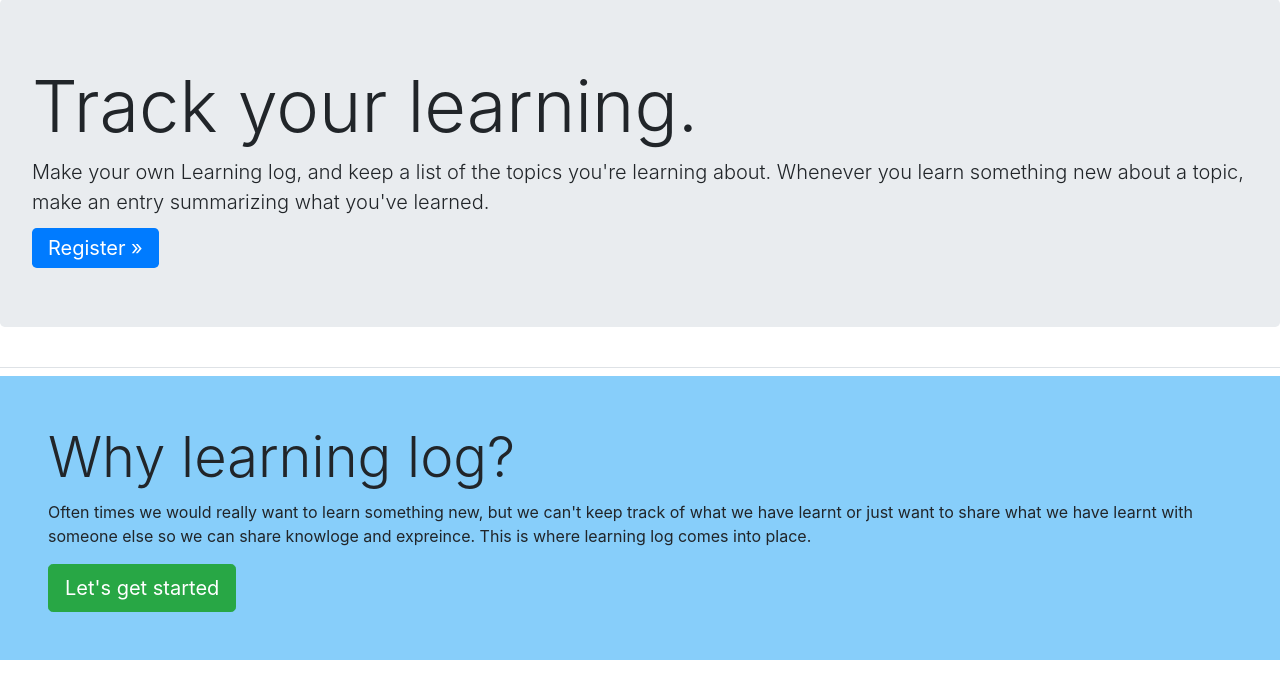
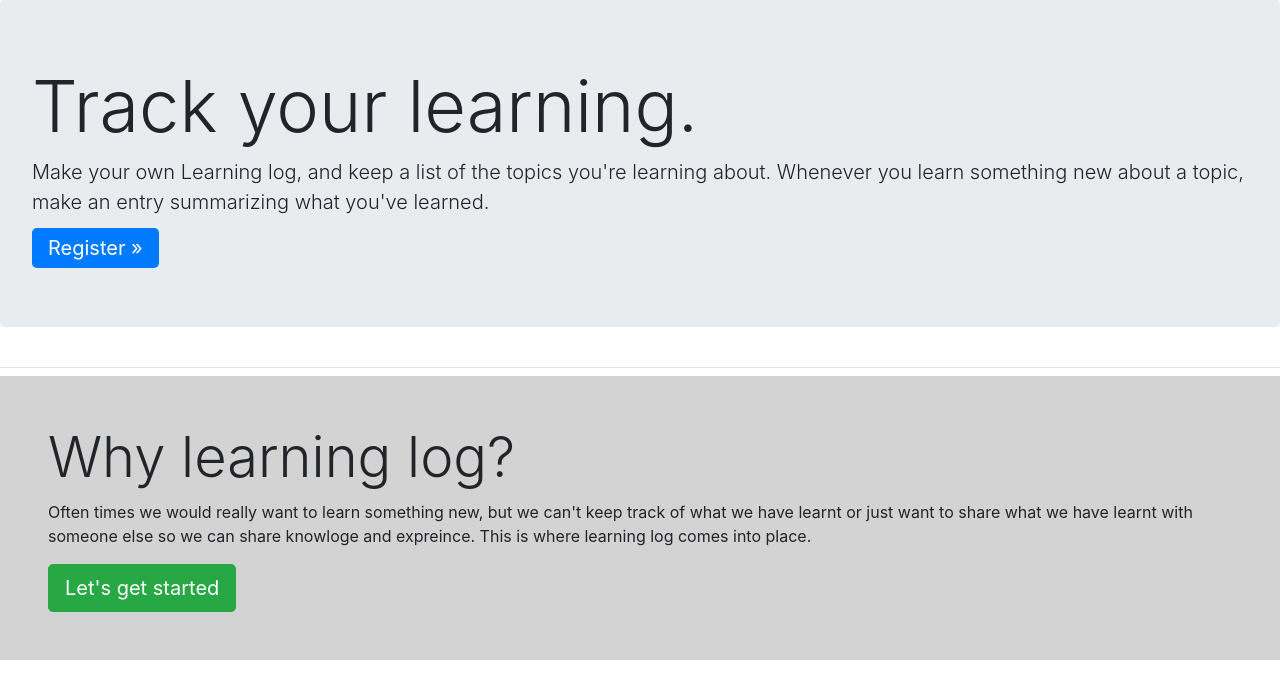
Before and after one commit to MNKanout/Learning_log, a Django app: page / in a window 1280 px wide. Shown: the part 83-782 px from the top of the page. Run offline with Django 3.2, Linux system fonts and the light colour scheme; some libraries are stand-ins or nearby versions.

Commit message:
On branch master 	modified:   learning_logs/templates/learning_logs/index.html

```diff
--- a/learning_logs/templates/learning_logs/index.html
+++ b/learning_logs/templates/learning_logs/index.html
@@ -16,7 +16,7 @@
 </div>
 {% endblock page_header %}
 {% block content %}
-<div style="background-color: lightskyblue; padding: 3em;">
+<div style="background-color: lightgray; padding: 3em;">
     <h3 class="display-4">Why learning log?</h3>
     <p class="display-5">Often times we would really want to learn something new, but we can't keep track of what we have learnt or just want to share what we have learnt with someone else so we can share knowloge and expreince. This is where learning log comes into place.</p>
     <a class="btn btn-success btn-lg" href="{% url 'learning_logs:topics' %}">
```
